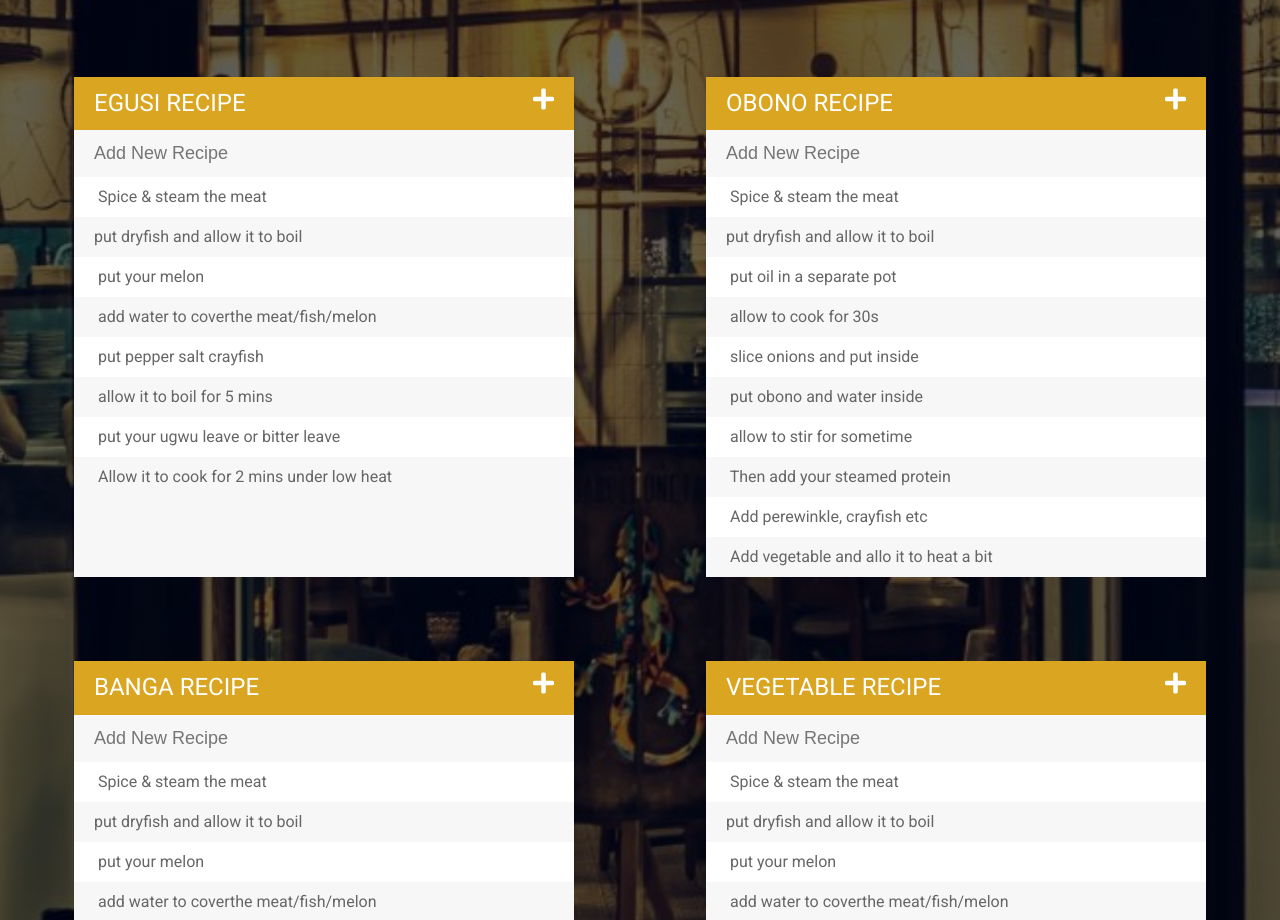
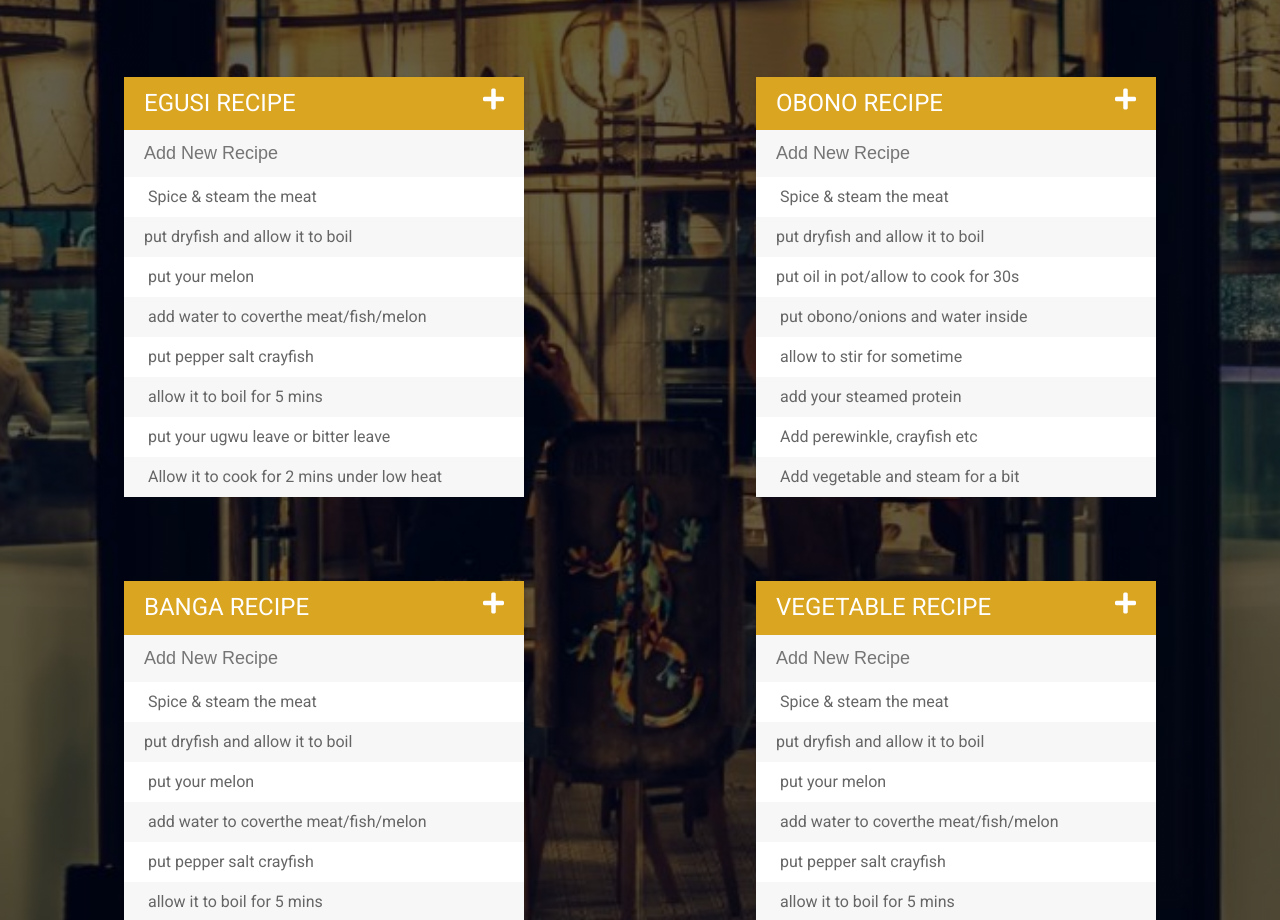
Before and after one commit to tammy96/African-Delicacy-Recipes, a plain HTML site: page recipeKitchen.html in a window 1280 px wide. Shown: the part 180-1100 px from the top of the page. Drawn offline with Linux system fonts and the light colour scheme.

Commit message:
made changes in the recipe.js and every html document except from the index.html

```diff
--- a/css/recipeKitchen.css
+++ b/css/recipeKitchen.css
@@ -37,20 +37,15 @@ p{
     max-width: 1900px;
     overflow: auto;
     padding:20px;
-    display: flex;
-    /* border: 2px solid white; */
-    /* position: absolute; */
 }
 
 .wrapper{
     margin: 30px auto;
     max-width: 1300px;
-    /* height: 100vh; */
     min-height: 100vh;
     position: relative;
     overflow: auto;
     padding:20px;
-    /* border: 2px solid blue; */
 }
 
 #delight {
@@ -62,7 +57,7 @@ p{
 .flex{
     display: flex;
     gap: var(--gap, 1.5rem);
-    justify-content: space-around;
+    justify-content: center;
     flex-wrap: wrap;
 
 }
@@ -285,10 +280,7 @@ p{
     /* padding: 10px; */
     border: none;
     outline: none;
-    width: 500px;
-    /* position: absolute; */
-    /* top: auto;
-    left: auto; */
+    width: 400px;
     box-shadow: 0 0 3px rgba(0, 0, 0, 0.1);
 
 }
--- a/js/recipee.js
+++ b/js/recipee.js
@@ -7,6 +7,21 @@ $(".searches").on("keypress", function(event){
         $(this).val("")
     }
 })
+
+//setting maxlength to input field
+
+$("input").keypress(function(){
+    var maxLength = $(this).val().length;
+    if (maxLength >= 35) {
+        // alert('You cannot enter more than ' + maxLength + ' chars');
+        return false;
+    }
+});
+
+// $("input").on('focus', function()
+//     {
+//         $(this).attr('maxlength','40');
+//     });
 
 // egusi recipe
 
@@ -33,12 +48,15 @@ $("#egusi").on("click", "span", function(event){
 
 
 $(".egu").keypress(function(event){
+    // $(this).val().maxlength()
     if(event.which === 13){
         var todoText = $(this).val().toLowerCase();
        $(this).val("")
        $("#egusi").append("<li><span><i class='fa fa-trash' aria-hidden='true'></i></span> " + todoText + "</li>");
+       $("#egusi li:gt(9)").remove()
     }
 })
+
 
 // obono recipe
 
@@ -74,6 +92,7 @@ $(".obo").keypress(function(event){
        //create new li and add it to the ul
 
        $("#obono").append("<li><span><i class='fa fa-trash' aria-hidden='true'></i></span> " + todoText + "</li>");
+       $("#obono li:gt(9)").remove()
     }
 })
 
@@ -110,6 +129,7 @@ $(".ban").keypress(function(event){
        $(this).val("")
        //create new li and add it to the ul
        $("#banga").append("<li><span><i class='fa fa-trash' aria-hidden='true'></i></span> " + todoText + "</li>");
+       $("#banga li:gt(9)").remove()
     }
 })
 
@@ -146,6 +166,7 @@ $(".veg").keypress(function(event){
        $(this).val("")
        //create new li and add it to the ul
        $("#vegetable").append("<li><span><i class='fa fa-trash' aria-hidden='true'></i></span> " + todoText + "</li>");
+       $("#vegetable li:gt(9)").remove()
     }
 })
 
@@ -182,6 +203,7 @@ $(".Okro").keypress(function(event){
        $(this).val("")
        //create new li and add it to the ul
        $("#okro").append("<li><span><i class='fa fa-trash' aria-hidden='true'></i></span> " + todoText + "</li>");
+       $("#okro li:gt(9)").remove()
     }
 })
 
@@ -220,5 +242,6 @@ $(".oka").keypress(function(event){
        $(this).val("")
        //create new li and add it to the ul
        $("#Okazi").append("<li><span><i class='fa fa-trash' aria-hidden='true'></i></span> " + todoText + "</li>");
+       $("#Okazi li:gt(9)").remove()
     }
 })
--- a/recipeKitchen.html
+++ b/recipeKitchen.html
@@ -42,7 +42,7 @@
 
         <div class="cardes">
             <h1>Egusi Recipe <i class="fa fa-plus"></i></h1>
-            <input type="text" placeholder="Add New Recipe" class="egu" maxlength="40">
+            <input type="text" placeholder="Add New Recipe" class="egu">
 
             <ul id="egusi">
                 <li><span><i class="fa fa-trash" aria-hidden="true"></i></span> Spice & steam the meat</li>
@@ -58,25 +58,26 @@
 
         <div class="cardes bg-dim">
                 <h1>Obono Recipe <i class="fa fa-plus"></i></h1>
-                <input type="text" placeholder="Add New Recipe" class="obo" maxlength="40">
+                <input type="text" placeholder="Add New Recipe" class="obo">
+                <!-- <input type="text" placeholder="Add New Recipe" class="obo" maxlength="40">  -->
 
                 <ul id="obono">
                 <li><span><i class="fa fa-trash" aria-hidden="true"></i></span> Spice & steam the meat</li>
                 <li><span><i class="fa fa-trash" aria-hidden="true"></i></span>put dryfish and allow it to boil</li>
-                <li><span><i class="fa fa-trash" aria-hidden="true"></i></span> put oil in a separate pot</li>
-                <li><span><i class="fa fa-trash" aria-hidden="true"></i></span> allow to cook for 30s</li>
-                <li><span><i class="fa fa-trash" aria-hidden="true"></i></span> slice onions and put inside</li>
-                <li><span><i class="fa fa-trash" aria-hidden="true"></i></span> put obono and water inside</li>
+                <li><span><i class="fa fa-trash" aria-hidden="true"></i></span>put oil in pot/allow to cook for 30s</li>
+                <!-- <li><span><i class="fa fa-trash" aria-hidden="true"></i></span> allow to cook for 30s</li> -->
+                <!-- <li><span><i class="fa fa-trash" aria-hidden="true"></i></span> slice onions and put inside</li> -->
+                <li><span><i class="fa fa-trash" aria-hidden="true"></i></span> put obono/onions and water inside</li>
                 <li><span><i class="fa fa-trash" aria-hidden="true"></i></span> allow to stir for sometime</li>
-                <li><span><i class="fa fa-trash" aria-hidden="true"></i></span> Then add your steamed protein</li>
+                <li><span><i class="fa fa-trash" aria-hidden="true"></i></span> add your steamed protein</li>
                 <li><span><i class="fa fa-trash" aria-hidden="true"></i></span> Add perewinkle, crayfish etc</li>
-                <li><span><i class="fa fa-trash" aria-hidden="true"></i></span> Add vegetable and allo it to heat a bit</li>
+                <li><span><i class="fa fa-trash" aria-hidden="true"></i></span> Add vegetable and steam for a bit</li>
                 </ul>
         </div>
 
         <div class="cardes bg-dim">
             <h1>Banga Recipe <i class="fa fa-plus"></i></h1>
-            <input type="text" placeholder="Add New Recipe" class="ban" maxlength="40">
+            <input type="text" placeholder="Add New Recipe" class="ban">
             <ul id="banga">
                 <li><span><i class="fa fa-trash" aria-hidden="true"></i></span> Spice & steam the meat</li>
                 <li><span><i class="fa fa-trash" aria-hidden="true"></i></span>put dryfish and allow it to boil</li>
@@ -90,7 +91,7 @@
         </div>
         <div class="cardes bg-dim">
             <h1>Vegetable Recipe <i class="fa fa-plus"></i></h1>
-            <input type="text" placeholder="Add New Recipe" class="veg" maxlength="40">
+            <input type="text" placeholder="Add New Recipe" class="veg">
 
             <ul id="vegetable">
                 <li><span><i class="fa fa-trash" aria-hidden="true"></i></span> Spice & steam the meat</li>
@@ -107,7 +108,7 @@
 
         <div class="cardes bg-dim">
             <h1>Okro Recipe <i class="fa fa-plus"></i></h1>
-            <input type="text" placeholder="Add New Recipe" class="Okro" maxlength="40">
+            <input type="text" placeholder="Add New Recipe" class="Okro">
             <ul id="okro">
                 <li><span><i class="fa fa-trash" aria-hidden="true"></i></span> Spice & steam the meat</li>
                 <li><span><i class="fa fa-trash" aria-hidden="true"></i></span>put dryfish and allow it to boil</li>
@@ -123,7 +124,7 @@
 
         <div class="cardes bg-dim">
             <h1>Okazi Recipe <i class="fa fa-plus"></i></h1>
-            <input type="text" placeholder="Add New Recipe" class="oka" maxlength="40">
+            <input type="text" placeholder="Add New Recipe" class="oka">
 
             <ul id="Okazi">
                 <li><span><i class="fa fa-trash" aria-hidden="true"></i></span> Spice & steam the meat</li>
```
Also changed, not shown: OkroRecipe.html (+1 -1 lines), banga.html (+3 -2 lines), obonoRecipe.html (+1 -1 lines), okaziRecipe.html (+1 -1 lines), vegetable.html (+1 -1 lines), egusiRecipe.html (indentation only).
